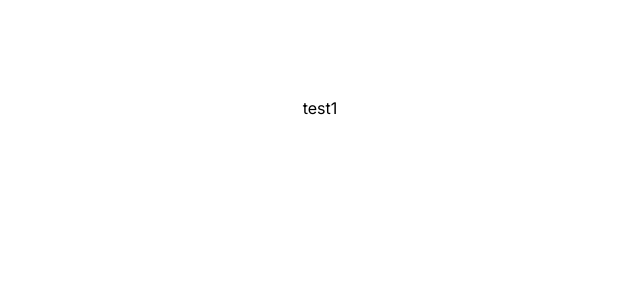
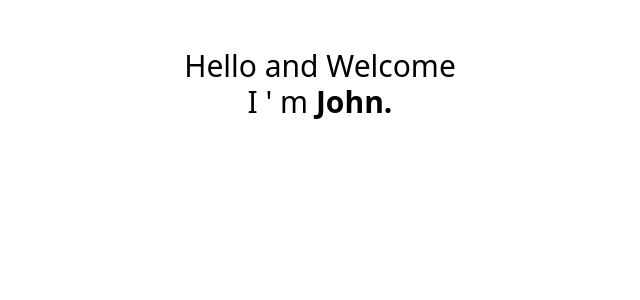
Before and after one commit to ondairos/blog, a Next.js app: page / in a window 1280 px wide. Shown: the top 300 px of the page, without its empty margins (320-960 px from the left). Built offline with nearby package versions, Linux system fonts and the light colour scheme.

Commit message:
initial refactor to layout and page

```diff
--- a/app/layout.tsx
+++ b/app/layout.tsx
@@ -1,21 +1,18 @@
-import './globals.css'
-import { Inter } from 'next/font/google'
-
-const inter = Inter({ subsets: ['latin'] })
+import "./globals.css";
 
 export const metadata = {
-  title: 'Create Next App',
-  description: 'Generated by create next app',
-}
+  title: "Blog",
+  description: "My personal Bloggin space.",
+};
 
 export default function RootLayout({
   children,
 }: {
-  children: React.ReactNode
+  children: React.ReactNode;
 }) {
   return (
     <html lang="en">
-      <body className={inter.className}>{children}</body>
+      <body className="dark:bg-slate-800">{children}</body>
     </html>
-  )
+  );
 }
--- a/app/page.tsx
+++ b/app/page.tsx
@@ -1,7 +1,12 @@
 export default function Home() {
   return (
-    <main className="flex min-h-screen flex-col items-center justify-between p-24">
-      <h1>test1</h1>
+    <main className="px-6 mx-auto">
+      <p className="mt-12 mb-12 text-3xl text-center dark:text-white">
+        Hello and Welcome <br />
+        <span className="whitespace-nowrap">
+          I &apos; m <span className="font-bold">John.</span>
+        </span>
+      </p>
     </main>
   );
 }
--- a/tailwind.config.js
+++ b/tailwind.config.js
@@ -6,13 +6,7 @@
     './app/**/*.{js,ts,jsx,tsx,mdx}',
   ],
   theme: {
-    extend: {
-      backgroundImage: {
-        'gradient-radial': 'radial-gradient(var(--tw-gradient-stops))',
-        'gradient-conic':
-          'conic-gradient(from 180deg at 50% 50%, var(--tw-gradient-stops))',
-      },
-    },
+    extend: {},
   },
   plugins: [
     require('@tailwindcss/typography'),
```
